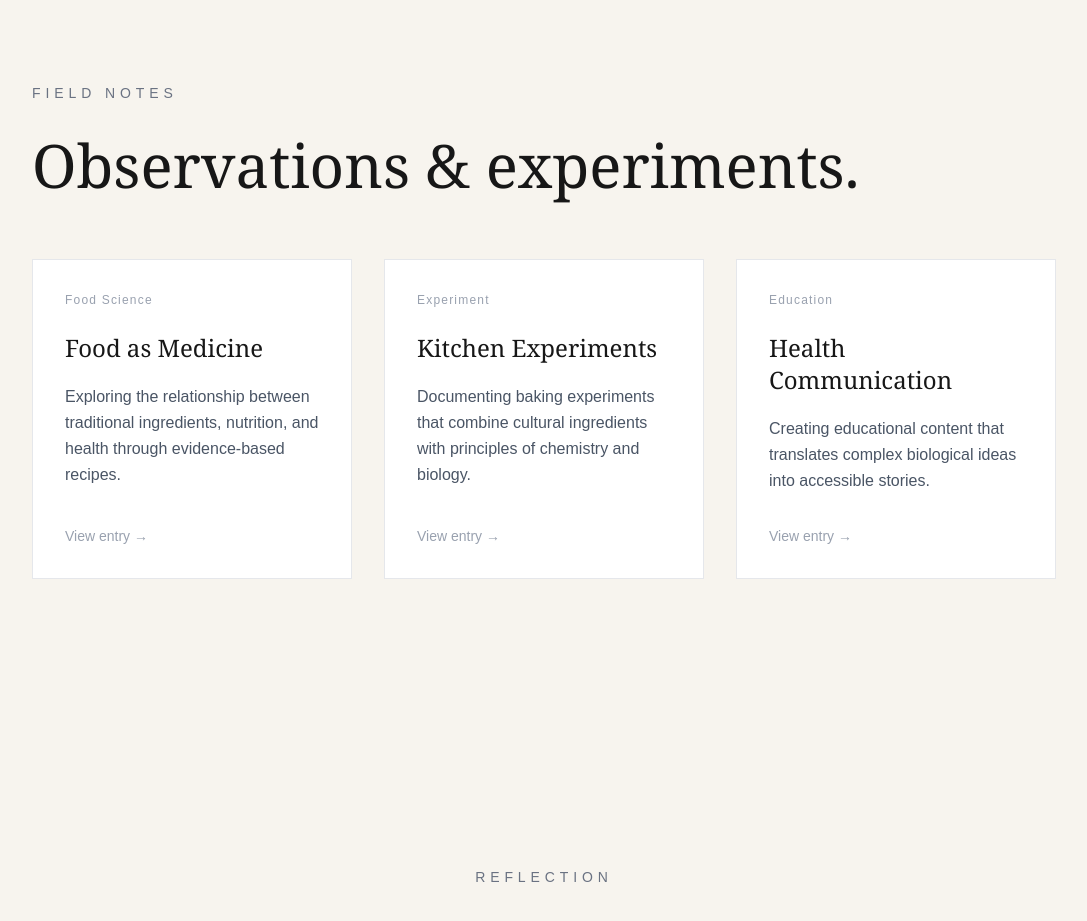
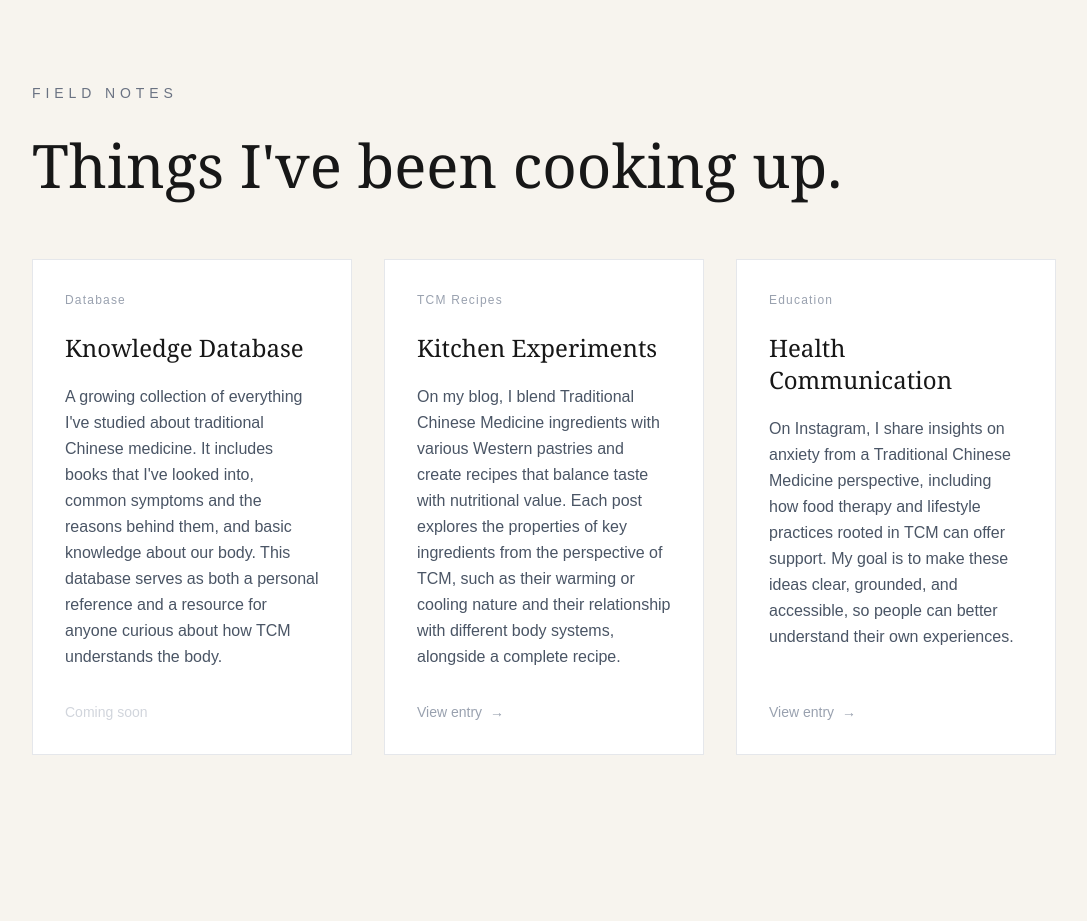
Before and after one commit to Sophie77227/Sophie-s-TCM-research-website, a Next.js app: page / in a window 1280 px wide. Shown: the part 5680-6601 px from the top of the page, without its empty margins (96-1183 px from the left). Built offline with nearby package versions, Linux system fonts and the light colour scheme.

Commit message:
Add field notes links

```diff
--- a/components/FieldNotes.tsx
+++ b/components/FieldNotes.tsx
@@ -1,24 +1,27 @@
 export default function FieldNotes() {
   const notes = [
     {
-      title: "Food as Medicine",
+      title: "Knowledge Database",
       description:
-        "Exploring the relationship between traditional ingredients, nutrition, and health through evidence-based recipes.",
-      tag: "Food Science",
+        "A growing collection of everything I've studied about traditional Chinese medicine. It includes books that I've looked into, common symptoms and the reasons behind them, and basic knowledge about our body. This database serves as both a personal reference and a resource for anyone curious about how TCM understands the body.",
+      tag: "Database",
+      link: null,
     },
 
     {
       title: "Kitchen Experiments",
       description:
-        "Documenting baking experiments that combine cultural ingredients with principles of chemistry and biology.",
-      tag: "Experiment",
+        "On my blog, I blend Traditional Chinese Medicine ingredients with various Western pastries and create recipes that balance taste with nutritional value. Each post explores the properties of key ingredients from the perspective of TCM, such as their warming or cooling nature and their relationship with different body systems, alongside a complete recipe.",
+      tag: "TCM Recipes",
+      link: "https://dailysophie7.wordpress.com/?_gl=1*tcqd72*_gcl_au*OTMzOTU2NDI4LjE3ODM5OTYzNDAuMTI3MTE2MjY2MC4xNzg0MDgxODY0LjE3ODQwODE4NjU.",
     },
 
     {
       title: "Health Communication",
       description:
-        "Creating educational content that translates complex biological ideas into accessible stories.",
+        "On Instagram, I share insights on anxiety from a Traditional Chinese Medicine perspective, including how food therapy and lifestyle practices rooted in TCM can offer support. My goal is to make these ideas clear, grounded, and accessible, so people can better understand their own experiences.",
       tag: "Education",
+      link: "https://www.instagram.com/stilllllmind/",
     },
   ];
 
@@ -38,7 +41,7 @@ export default function FieldNotes() {
 
 
         <h2 className="font-serif text-5xl md:text-6xl mb-16">
-          Observations & experiments.
+          Things I've been cooking up.
         </h2>
 
 
@@ -78,9 +81,44 @@ export default function FieldNotes() {
               </div>
 
 
-              <p className="text-sm text-gray-400 mt-8">
-                View entry →
-              </p>
+              {note.link ? (
+                <a
+                  href={note.link}
+                  target="_blank"
+                  rel="noopener noreferrer"
+                  className="
+                  group
+                  text-sm
+                  text-gray-400
+                  mt-8
+                  flex
+                  items-center
+                  gap-2
+                  hover:text-black
+                  transition
+                  "
+                >
+                  View entry
+                  <span
+                    className="
+                    transition-transform
+                    group-hover:translate-x-1
+                    "
+                  >
+                    →
+                  </span>
+                </a>
+              ) : (
+                <p
+                  className="
+                  text-sm
+                  text-gray-300
+                  mt-8
+                  "
+                >
+                  Coming soon
+                </p>
+              )}
 
 
             </article>
```
